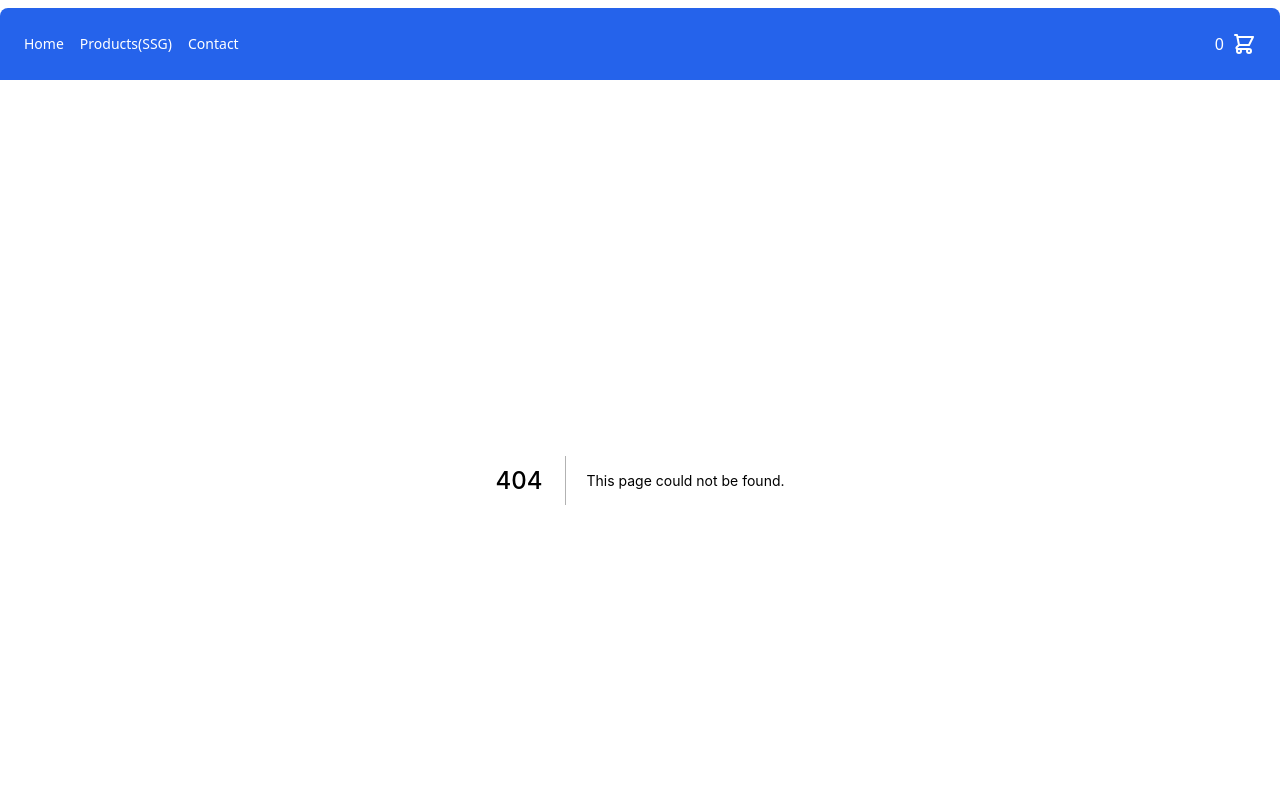
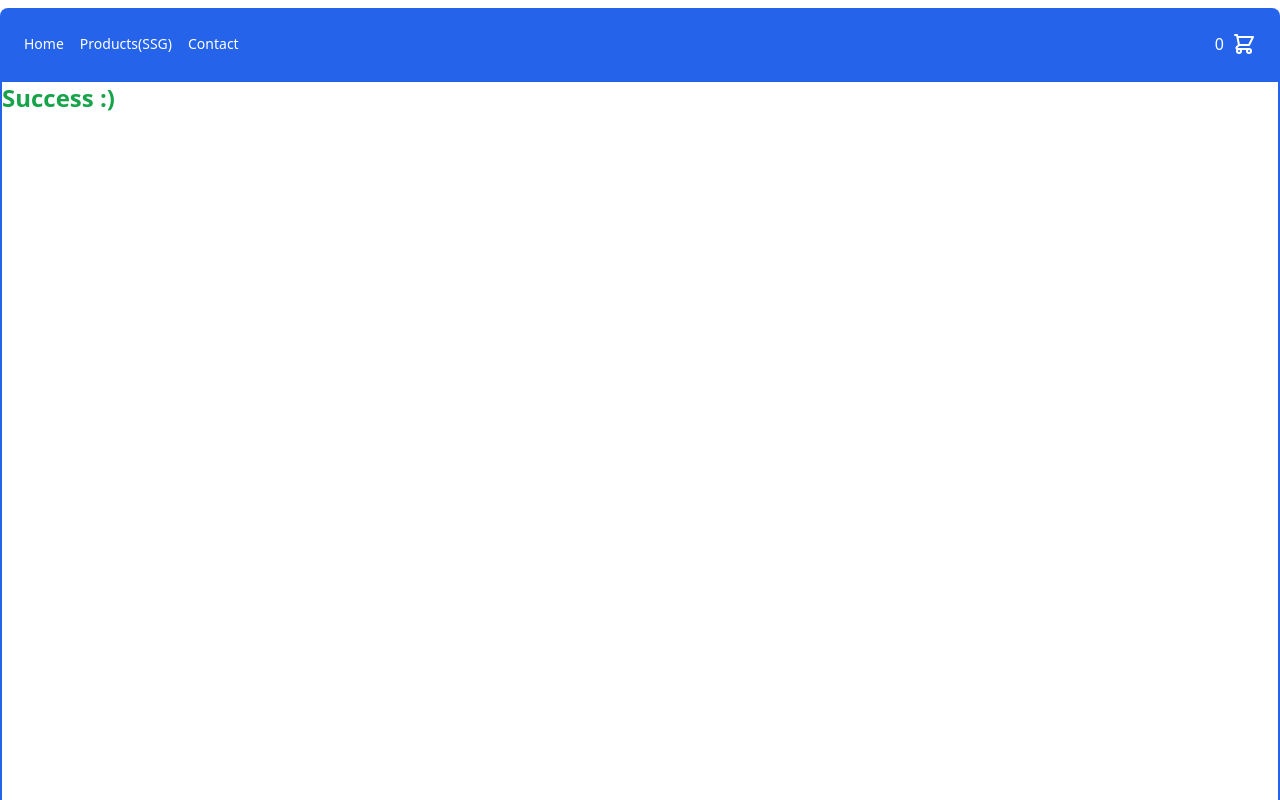
Before and after one commit to mateuszmaczynski/onlinestore, a Next.js app: page /checkout/success in a window 1280 px wide. Before the commit this address had no page. Shown: the top 800 px of the page. Built offline with nearby package versions, Linux system fonts and the light colour scheme.

Commit message:
add checkout cancel and success pages

```diff
--- /dev/null
+++ b/pages/checkout/cancel.tsx
@@ -0,0 +1,19 @@
+import { Main } from "../../components/Main";
+import { useRouter } from "next/router";
+
+const CheckoutCancelPage = () => {
+  const router = useRouter();
+
+  // thanks to this, we can ask the strip about the status and items from the order
+  console.log(router.query.session_id);
+
+  return (
+    <div className=" flex flex-col min-h-screen">
+      <Main>
+        <div className="text-2xl font-bold text-red-600">Cancel :(</div>
+      </Main>
+    </div>
+  )
+}
+
+export default CheckoutCancelPage;
--- /dev/null
+++ b/pages/checkout/success.tsx
@@ -0,0 +1,19 @@
+import { Main } from "../../components/Main";
+import { useRouter } from "next/router";
+
+const CheckoutSuccessPage = () => {
+  const router = useRouter();
+
+  // thanks to this, we can ask the strip about the status and items from the order
+  console.log(router.query.session_id);
+
+  return (
+    <div className=" flex flex-col min-h-screen">
+      <Main>
+        <div className="text-2xl font-bold text-green-600">Success :)</div>
+      </Main>
+    </div>
+  )
+}
+
+export default CheckoutSuccessPage;
```
